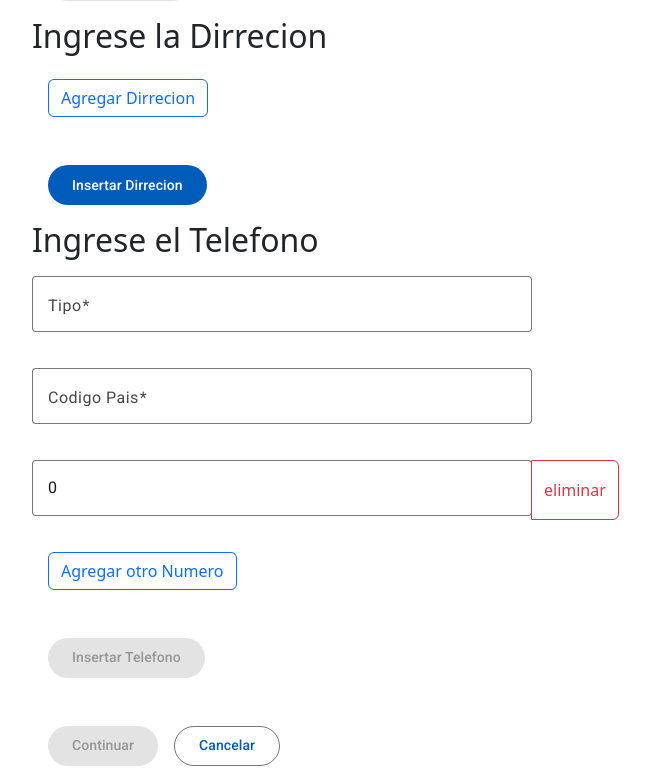
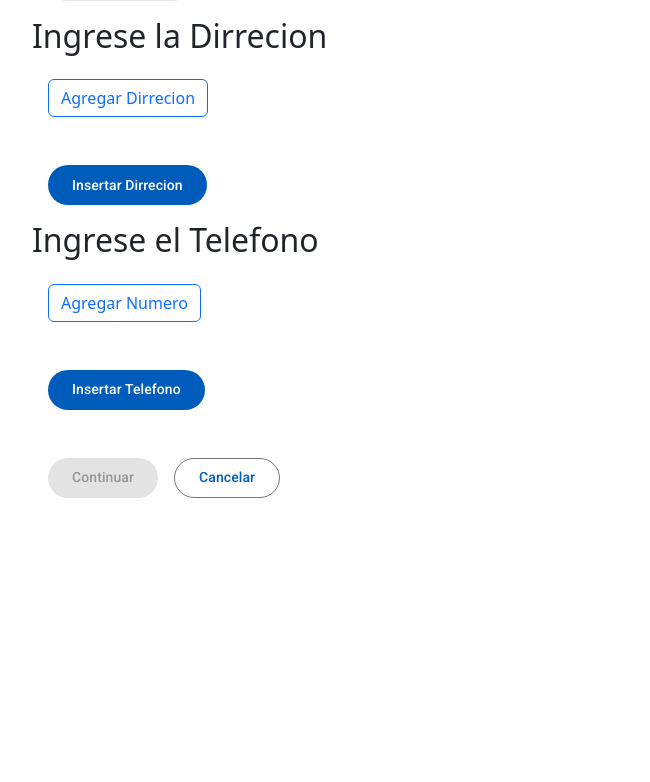
Before and after one commit to ramonantoniosantoscuevas15/spa-personas, an Angular app: page /personas/telefonos in a window 1280 px wide. Shown: the part 610-1392 px from the top of the page, without its empty margins (50-700 px from the left). After the commit the page ends 1124 px from the top, so only its background shows below. Built offline with nearby package versions, Linux system fonts and the light colour scheme.

Commit message:
telefonos terminados

```diff
--- a/src/app/formulario-personas/personas/personas.html
+++ b/src/app/formulario-personas/personas/personas.html
@@ -25,7 +25,8 @@
     }
   </mat-form-field>
 
-  <app-correos (postcorreo)="agregarcorreo($event)"></app-correos>
+
+   <app-correos (postcorreo)="agregarcorreo($event)"></app-correos>
   <app-dirreciones (postdirrecion)="agregardirrecion($event)"></app-dirreciones>
   <app-telefonos (posttelefono)="agregartelefono($event)"></app-telefonos>
 
--- a/src/app/formulario-personas/personas/personas.ts
+++ b/src/app/formulario-personas/personas/personas.ts
@@ -26,18 +26,17 @@ export class Personas {
   private fb = inject(FormBuilder)
   formUtilidades = FormUtilidades
   @Output() postPersona = new EventEmitter<CrearpersonaDTO>()
-  listacorreos: CrearcorreoDTO[] = []
-  listatelefonos: CreartelefonoDTO[] = []
-  listadirreciones: CreardirrecionesDTO[] = []
+  listadocorreo: CrearcorreoDTO[]=[]
+  listadotelefonos: CreartelefonoDTO[]=[]
+  listadirreciones: CreardirrecionesDTO[]=[]
+
 
   form = this.fb.group({
 
     nombre: ['', { validators: [Validators.required, Validators.minLength(3)] }],
     apellido: ['', { validators: [Validators.required, Validators.minLength(3)] }],
     cedula: ['', { validators: [Validators.required] }],
-    emails:{
-      correos:''
-    }
+
 
 
   })
@@ -45,30 +44,43 @@ export class Personas {
 
 
 
+
+
   guardarPersonas() {
+
     const persona = this.form.value as CrearpersonaDTO
+
+    // correo =this.listadocorreo.map(val=> val.correos)
+
+    // persona.listacorreos =  correo?.map(correos => ({ correos } as unknown as CrearcorreoDTO))
+
+
+
+
+
 
     this.postPersona.emit(persona)
 
 
 
   }
-  agregarcorreo(correo: CrearcorreoDTO) {
+   agregarcorreo(correos: CrearcorreoDTO) {
+    this.listadocorreo.push(correos)
+    console.log(this.listadocorreo)
 
 
-    this.listacorreos.push(correo)
-    console.log(this.listacorreos)
-  }
-  agregartelefono(telefono: CreartelefonoDTO) {
-    this.listatelefonos.push(telefono)
-    console.log(this.listatelefonos)
 
-  }
+   }
+   agregartelefono(telefono: CreartelefonoDTO) {
+     this.listadotelefonos.push(telefono)
+   console.log(this.listadotelefonos)
+
+   }
 
   agregardirrecion(dirreciones: CreardirrecionesDTO) {
     this.listadirreciones.push(dirreciones)
     console.log(this.listadirreciones)
 
-  }
+   }
 
 }
--- a/src/app/formulario-personas/personas/personasdto.ts
+++ b/src/app/formulario-personas/personas/personasdto.ts
@@ -13,7 +13,7 @@ export interface CrearpersonaDTO{
   nombre:string,
   apellido:string,
   cedula:string,
-  listacorreos: CrearcorreoDTO[],
+  listacorreos?: CrearcorreoDTO[],
   listatelefonos:CreartelefonoDTO[],
   listadirreciones:CreardirrecionesDTO[]
 
--- a/src/app/formulario-personas/telefonos/telefonos.html
+++ b/src/app/formulario-personas/telefonos/telefonos.html
@@ -1,47 +1,40 @@
 <h2>Ingrese el Telefono</h2>
 <form (submit)="agregartelefono()" [formGroup]="form">
+  <div formArrayName="numeros">
+    @for (numero of numeros.controls; track $index; let i = $index) {
+    <div [formGroupName]="i">
       <mat-form-field appearance="outline">
         <mat-label>Tipo</mat-label>
-    <input placeholder="Ej casa,trabajo,etc" matInput [formControl]="form.controls.tipo" formControlName="tipo">
-    @if (formUtilidades.isvalidField(form,'tipo')) {
-    <mat-error>{{formUtilidades.getFieldError(form,"tipo")}}</mat-error>
-    }
+        <input placeholder="Ej casa,trabajo,etc" matInput formControlName="tipo">
 
       </mat-form-field>
 
       <mat-form-field appearance="outline">
         <mat-label>Codigo Pais</mat-label>
-    <input placeholder="Ex. +809" matInput [formControl]="form.controls.codigopais" formControlName="codigopais">
-    @if (formUtilidades.isvalidField(form,'codigopais')) {
-    <mat-error>{{formUtilidades.getFieldError(form,"codigopais")}}</mat-error>
-    }
+        <input placeholder="Ex. +809" matInput formControlName="codigopais">
+
       </mat-form-field>
 
-  <div formArrayName="numero">
-    @for (numeros of numero.controls; track $index; let i = $index) {
-      <div class="input-group">
       <mat-form-field appearance="outline">
-          <input placeholder="numero"  matInput [formControlName]="i">
-          @if (formUtilidades.isValidFieldInArray(numero,i)) {
-            <mat-error>{{formUtilidades.getFieldErrorInArray(numero,i)}}</mat-error>
-          }
+        <input placeholder="numero"  matInput formControlName="numero">
+
       </mat-form-field>
-        <button (click)="onDeletenumero(i)"  class="btn btn-outline-danger" type="button">eliminar</button>
 
     </div>
+    <button (click)="onDeletenumero(i)" class="btn btn-outline-danger" type="button">Eliminar</button>
     }
+
+  </div>
   <div>
 
       <button class="btn btn-outline-primary" type="button" (click)="newnumero()">
-          Agregar otro Numero
+        Agregar Numero
       </button>
 
     </div>
 
-  </div>
   <div class="contenedor-botones">
-    <button mat-flat-button
-    [disabled]="form.invalid">
+    <button mat-flat-button [disabled]="form.invalid">
       Insertar Telefono</button>
 
   </div>
--- a/src/app/formulario-personas/telefonos/telefonos.ts
+++ b/src/app/formulario-personas/telefonos/telefonos.ts
@@ -17,22 +17,27 @@ export class Telefonos {
   private fb = inject(FormBuilder)
   @Output() posttelefono = new EventEmitter<CreartelefonoDTO>()
   form = this.fb.group({
-    tipo:['',[Validators.required, Validators.minLength(3)]],
-    codigopais:['',[Validators.required, Validators.minLength(3)]],
-    numero: this.fb.array([[0,[Validators.required,Validators.min(1)]]]),
+   numeros:this.fb.array([])
 
   })
 
-  get numero(){
-    return this.form.get('numero') as FormArray
+  get numeros(){
+    return this.form.get('numeros') as FormArray
+
   }
 
   newnumero(){
-    this.numero.push(this.fb.control(0,[Validators.required,Validators.min(1)]))
+    this.numeros.push(this.fb.group({
+    tipo:['',[Validators.required, Validators.minLength(3)]],
+    codigopais:['',[Validators.required, Validators.minLength(3)]],
+    numero: [0,[Validators.required,Validators.min(1)]],
+    }))
+
   }
 
   onDeletenumero(index:number){
-    this.numero.removeAt(index)
+    this.numeros.removeAt(index)
+
 
   }
 
```
Lines whose indentation alone changed are shown as unchanged.
